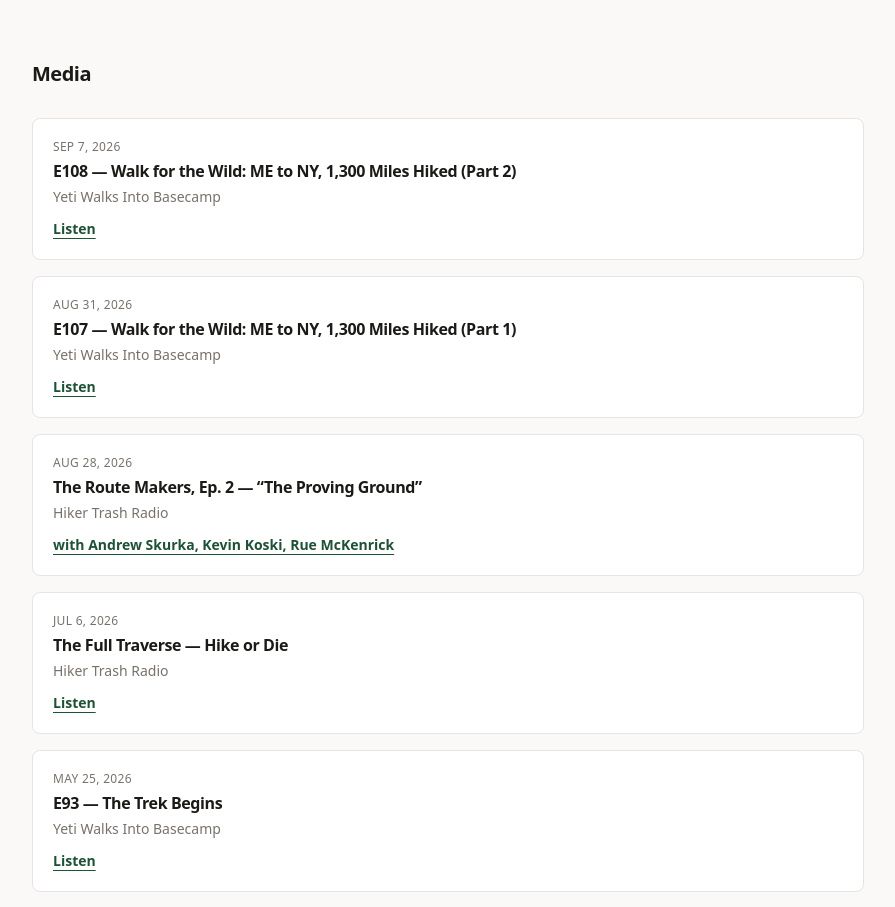
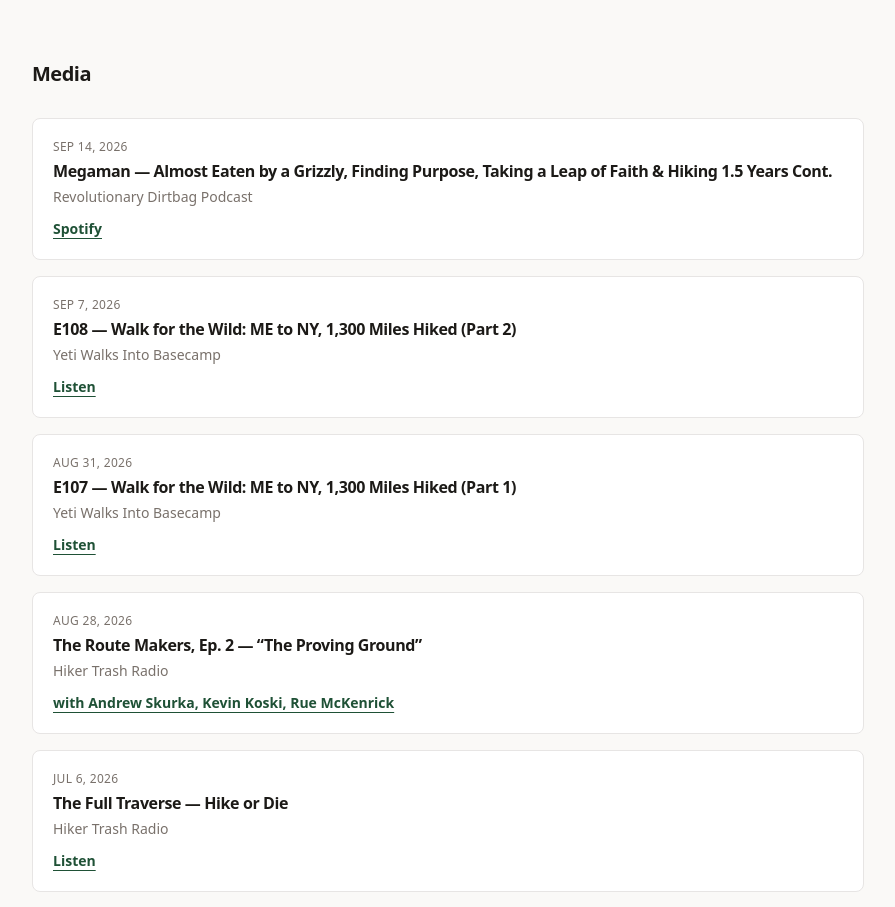
Before and after one commit to lukemccrae/walkforthewild, a Next.js app: page / in a window 1280 px wide. Shown: the part 2640-3547 px from the top of the page, without its empty margins (192-1087 px from the left). Built offline with nearby package versions, Linux system fonts and the light colour scheme; no server answers.

Commit message:
add podcast

```diff
--- a/src/content/wesley.ts
+++ b/src/content/wesley.ts
@@ -155,6 +155,13 @@
       href: "https://www.iheart.com/podcast/269-yeti-walks-into-basecamp-t-148017635/episode/e108-walk-for-the-wild-me-to-ny-1300-miles-hiked-part-2-w-wesley-megaman-tils-343339092",
       date: "Sep 7, 2026",
     },
+    {
+      show: "Revolutionary Dirtbag Podcast",
+      title: "Megaman \u2014 Almost Eaten by a Grizzly, Finding Purpose, Taking a Leap of Faith & Hiking 1.5 Years Cont.",
+      href: "https://open.spotify.com/episode/11A8qWx5Qa1ni2ncVPpPhF",
+      date: "Sep 14, 2026",
+      platform: "Spotify",
+    },
   ] satisfies PodcastAppearance[],
 
   press: [
```
